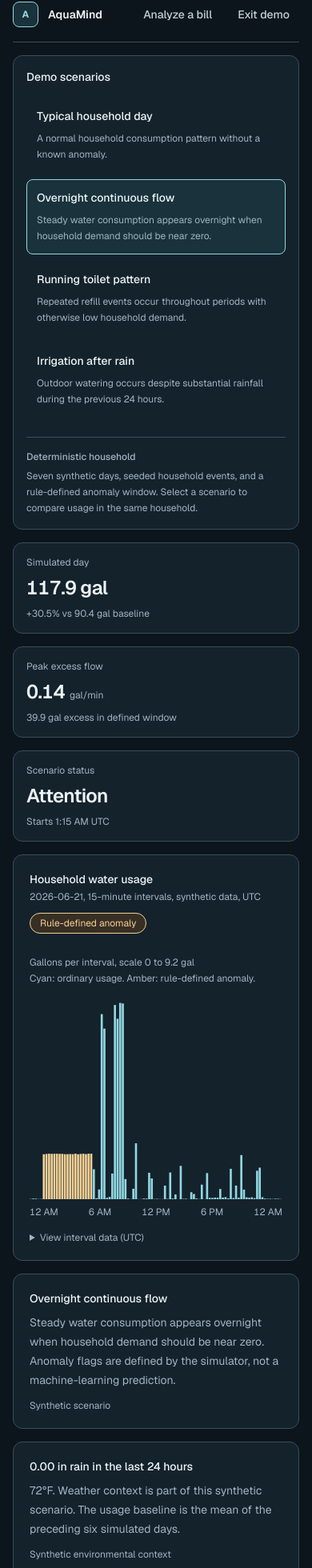
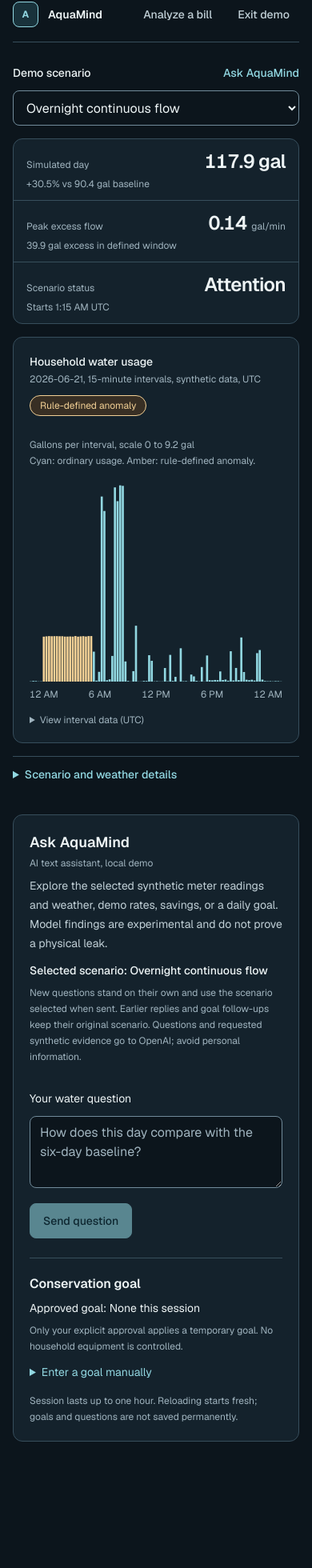
Before and after one commit to jueichechu/aquamind, a Next.js app in the folder apps/web/: page /demo in a window 390 px wide. Shown: the part 32-1992 px from the top of the page at 80% size. After the commit the page ends 1866 px from the top, so only its background shows below. Built offline with nearby package versions, Linux system fonts and the light colour scheme.

Commit message:
feat(web): streamline mobile demo navigation and summaries

```diff
--- a/apps/web/src/app/demo/household-dashboard.tsx
+++ b/apps/web/src/app/demo/household-dashboard.tsx
@@ -12,7 +12,21 @@ export function HouseholdDashboard({ dataset, onScenarioChange }: {
 
   return (
     <>
-      <aside className="rounded-panel border border-rule bg-surface p-4 lg:min-h-[calc(100dvh-6.5rem)]">
+      <div className="min-w-0 lg:hidden">
+        <div className="flex flex-wrap items-center justify-between gap-x-4">
+          <label htmlFor="demo-scenario" className="text-sm font-medium text-ink">Demo scenario</label>
+          <a href="#assistant-heading" className="ui-link text-accent">Ask AquaMind</a>
+        </div>
+        <select id="demo-scenario" name="scenario" className="ui-field" value={scenario.id}
+          onChange={(event) => {
+            const option = Object.values(SCENARIOS).find((item) => item.id === event.target.value);
+            if (option) onScenarioChange(option.id);
+          }}>
+          {Object.values(SCENARIOS).map((option) => <option key={option.id} value={option.id}>{option.title}</option>)}
+        </select>
+      </div>
+
+      <aside className="hidden rounded-panel border border-rule bg-surface p-4 lg:block lg:min-h-[calc(100dvh-6.5rem)]">
         <p className="text-sm font-medium text-ink">
           Demo scenarios
         </p>
@@ -59,7 +73,7 @@ export function HouseholdDashboard({ dataset, onScenarioChange }: {
           {scenario.title}: {summary.todayGallons.toFixed(1)} gallons.
           {summary.anomalyDetected ? ` ${summary.excessGallons.toFixed(1)} gallons of generated excess usage.` : " No generated anomaly."}
         </p>
-        <div className="grid gap-4 sm:grid-cols-3 lg:grid-cols-1 xl:grid-cols-3">
+        <div className="divide-y divide-rule overflow-hidden rounded-panel border border-rule bg-surface sm:grid sm:grid-cols-3 sm:divide-x sm:divide-y-0 lg:block lg:divide-x-0 lg:divide-y xl:grid xl:grid-cols-3 xl:divide-x xl:divide-y-0">
           <SummaryCard
             label="Simulated day"
             value={`${summary.todayGallons.toFixed(1)} gal`}
@@ -97,19 +111,14 @@ export function HouseholdDashboard({ dataset, onScenarioChange }: {
           <UsageChart readings={today} />
         </div>
 
-        <div className="grid gap-4 md:grid-cols-2">
-          <InfoPanel
-            eyebrow="Synthetic scenario"
-            title={scenario.title}
-            body={`${scenario.description} ${scenario.id === "irrigation-after-rain" ? "This is a conservation opportunity, not evidence of a physical leak." : "Anomaly flags are defined by the simulator, not a machine-learning prediction."}`}
-          />
-
-          <InfoPanel
-            eyebrow="Synthetic environmental context"
-            title={`${scenario.rainfallInchesLast24h.toFixed(2)} in rain in the last 24 hours`}
-            body={`${scenario.temperatureF}°F. Weather context is part of this synthetic scenario. The usage baseline is the mean of the preceding six simulated days.`}
-          />
+        <div className="hidden lg:block">
+          <ScenarioContext dataset={dataset} />
         </div>
+        <details className="border-t border-rule pt-3 lg:hidden">
+          <summary className="ui-link cursor-pointer list-item text-accent">Scenario and weather details</summary>
+          <div className="mt-3"><ScenarioContext dataset={dataset} /></div>
+          <p className="mt-3 text-xs leading-5 text-muted">Seven synthetic days, seeded household events, and a rule-defined anomaly window. Select a scenario to compare usage in the same household.</p>
+        </details>
       </section>
     </>
   );
@@ -127,10 +136,10 @@ function SummaryCard({
   detail: string;
 }) {
   return (
-    <article className="rounded-panel border border-rule bg-surface p-4">
+    <article className="grid grid-cols-[minmax(0,1fr)_auto] items-baseline gap-x-3 gap-y-1 px-4 py-3 sm:block sm:p-4 lg:grid lg:px-4 lg:py-3 xl:block xl:p-4">
       <p className="text-xs text-muted">{label}</p>
 
-      <div className="mt-2 flex flex-wrap items-baseline gap-1.5">
+      <div className="flex flex-wrap items-baseline gap-1.5 sm:mt-2 lg:mt-0 xl:mt-2">
         <span className="break-words text-2xl font-semibold tracking-tight text-ink tabular-nums">
           {value}
         </span>
@@ -138,9 +147,25 @@ function SummaryCard({
         {unit ? <span className="text-xs text-muted">{unit}</span> : null}
       </div>
 
-      <p className="mt-2 text-xs text-muted">{detail}</p>
+      <p className="col-span-2 text-xs text-muted sm:mt-2 lg:mt-0 xl:mt-2">{detail}</p>
     </article>
   );
+}
+
+function ScenarioContext({ dataset }: { dataset: HouseholdDataset }) {
+  const { scenario } = dataset;
+  return <div className="grid gap-4 md:grid-cols-2">
+    <InfoPanel
+      eyebrow="Synthetic scenario"
+      title={scenario.title}
+      body={`${scenario.description} ${scenario.id === "irrigation-after-rain" ? "This is a conservation opportunity, not evidence of a physical leak." : "Anomaly flags are defined by the simulator, not a machine-learning prediction."}`}
+    />
+    <InfoPanel
+      eyebrow="Synthetic environmental context"
+      title={`${scenario.rainfallInchesLast24h.toFixed(2)} in rain in the last 24 hours`}
+      body={`${scenario.temperatureF}°F. Weather context is part of this synthetic scenario. The usage baseline is the mean of the preceding six simulated days.`}
+    />
+  </div>;
 }
 
 function formatTime(timestamp: string) {
--- a/apps/web/src/app/demo/water-assistant.tsx
+++ b/apps/web/src/app/demo/water-assistant.tsx
@@ -101,7 +101,7 @@ export function WaterAssistant({ scenarioId }: { scenarioId: ScenarioId }) {
   }
 
   return <section aria-labelledby="assistant-heading" className="min-w-0 self-start rounded-panel border border-rule bg-surface p-5">
-    <h2 id="assistant-heading" className="text-lg font-semibold">Ask AquaMind</h2>
+    <h2 id="assistant-heading" tabIndex={-1} className="scroll-mt-4 text-lg font-semibold focus-visible:outline-2 focus-visible:outline-offset-4 focus-visible:outline-focus">Ask AquaMind</h2>
     <p className="mt-1 text-xs text-muted">AI text assistant, local demo</p>
     <p className="mt-2 text-sm leading-6 text-ink-secondary">Explore the selected synthetic meter readings and weather, demo rates, savings, or a daily goal. Model findings are experimental and do not prove a physical leak.</p>
     <p className="mt-3 text-sm font-medium text-ink">Selected scenario: {SCENARIOS[scenarioId].title}</p>
```
